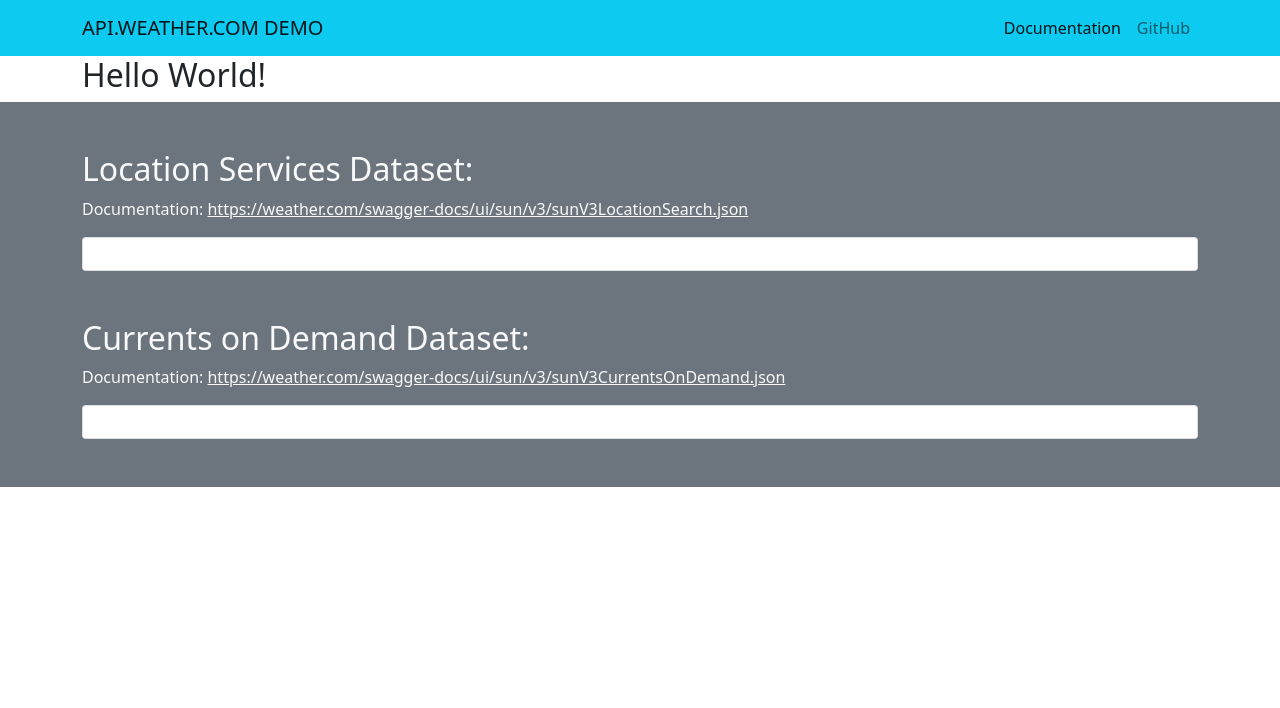
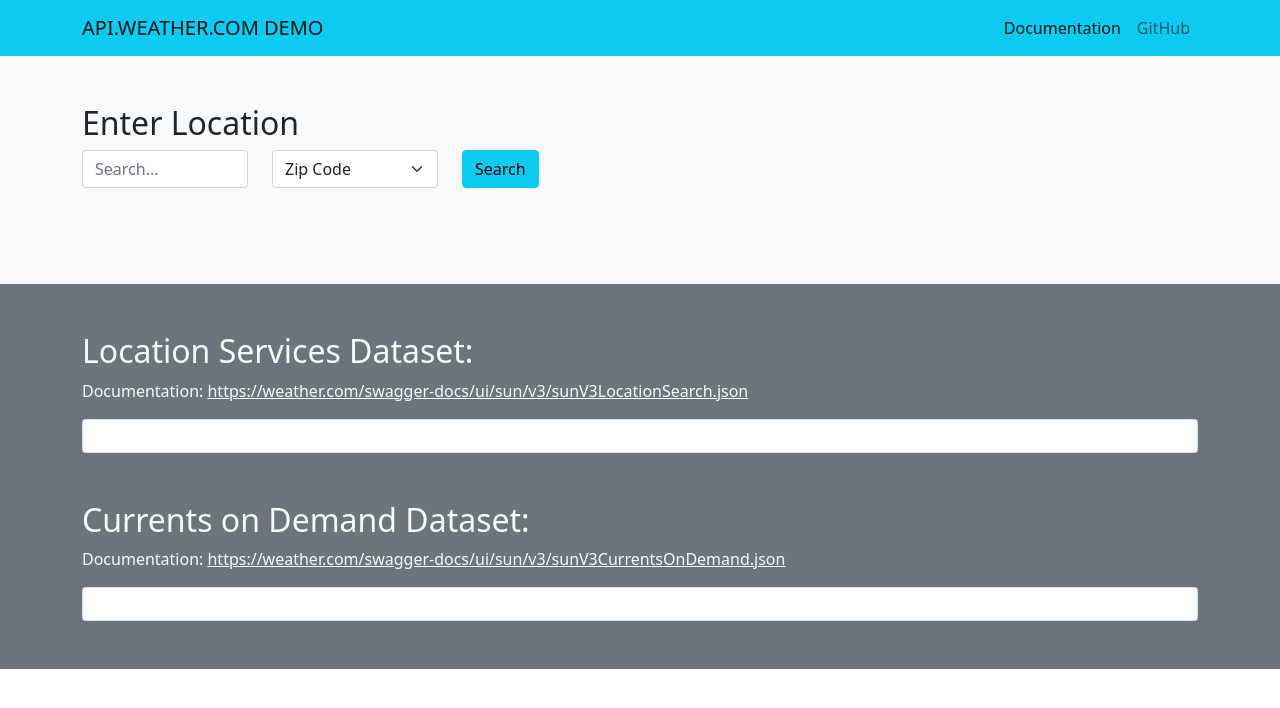
Before and after one commit to rochellelewis/weather-api-python, a Flask app: page / in a window 1280 px wide. Shown: the top 708 px of the page. Run offline with Flask 2, Linux system fonts and the light colour scheme; some libraries are stand-ins or nearby versions.

Commit message:
add location search form - index.html

```diff
--- a/templates/index.html
+++ b/templates/index.html
@@ -1,8 +1,35 @@
 {% extends 'base.html' %}
 {% block content %}
 <main>
-    <section class="container">
-        <h2>Hello World!</h2>
+    <!-- begin dashboard -->
+    <section class="bg-light py-5">
+        <div class="container">
+            <!-- begin search form -->
+            <div class="row mb-5">
+                <div class="col-6">
+                    <h2>Enter Location</h2>
+                    <form method="POST">
+                        <div class="row">
+                            <div class="col">
+                                <input name="search" id="search" type="text" class="form-control" placeholder="Search..." aria-label="search">
+                            </div>
+                            <div class="col">
+                                <select name="loc_type" id="loc_type" class="form-select" aria-label="select location type">
+                                    <option value="postcode" selected>Zip Code</option>
+                                    <option value="city">City</option>
+                                    <option value="state">State</option>
+                                </select>
+                            </div>
+                            <div class="col">
+                                <button type="submit" class="btn btn-info">Search</button>
+                            </div>
+                        </div>
+                    </form>
+                    <!-- error output -->
+                    {{err}}
+                </div>
+            </div>
+        </div>
     </section>
 
     <!-- begin raw data section -->
```
